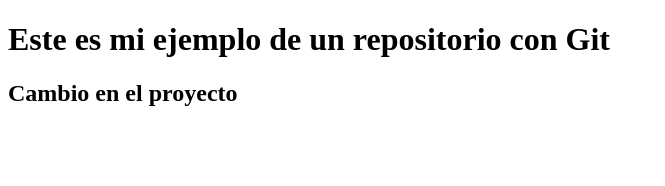
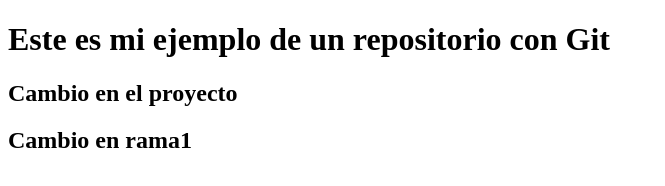
Before and after one commit to cjelvira/GITProyectoRamas, a plain HTML site: page index.html in a window 1280 px wide. Shown: the whole page, without its empty margins (0-665 px from the left). Drawn offline with Linux system fonts and the light colour scheme.

Commit message:
Primera versión rama1

```diff
--- a/index.html
+++ b/index.html
@@ -6,5 +6,6 @@
    <body>
       <h1>Este es mi ejemplo de un repositorio con Git</h1>
       <h2>Cambio en el proyecto</h2>
+      <h2>Cambio en rama1</h2>
    </body>
 </html>
```
